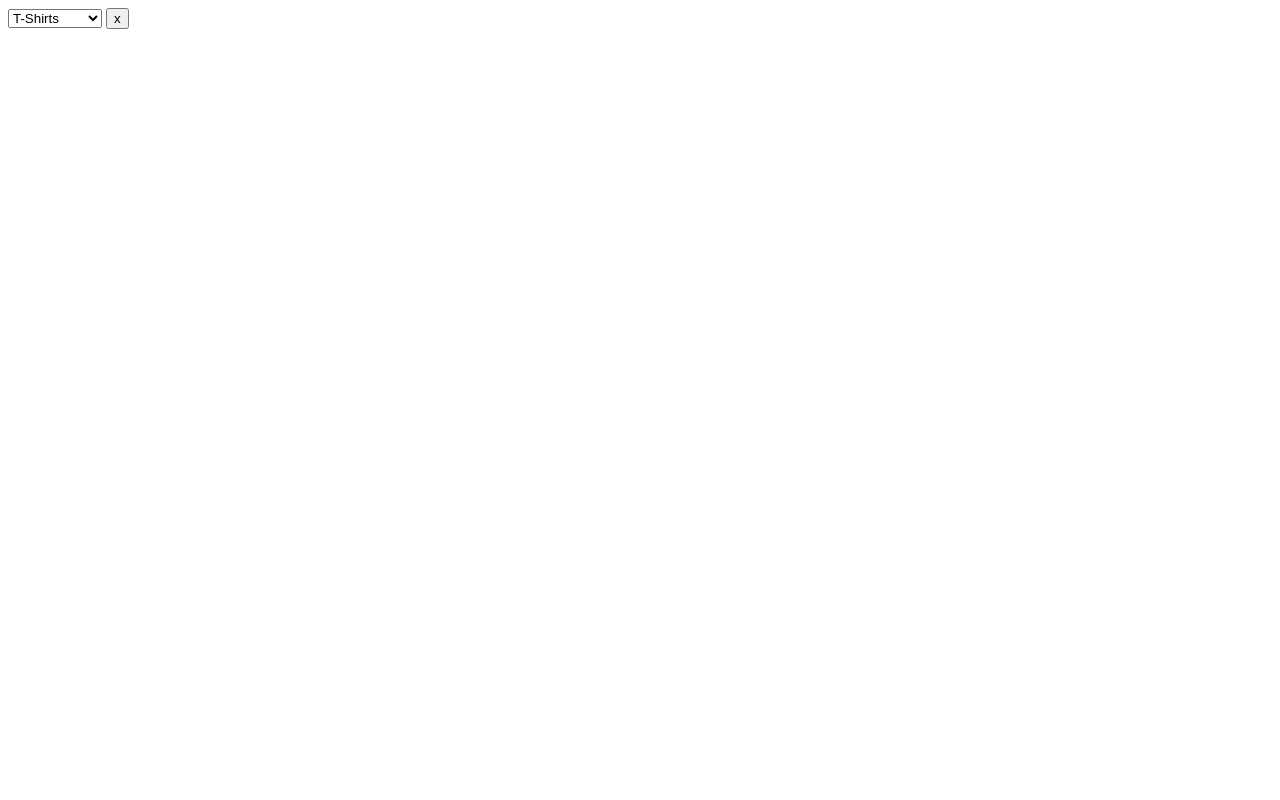
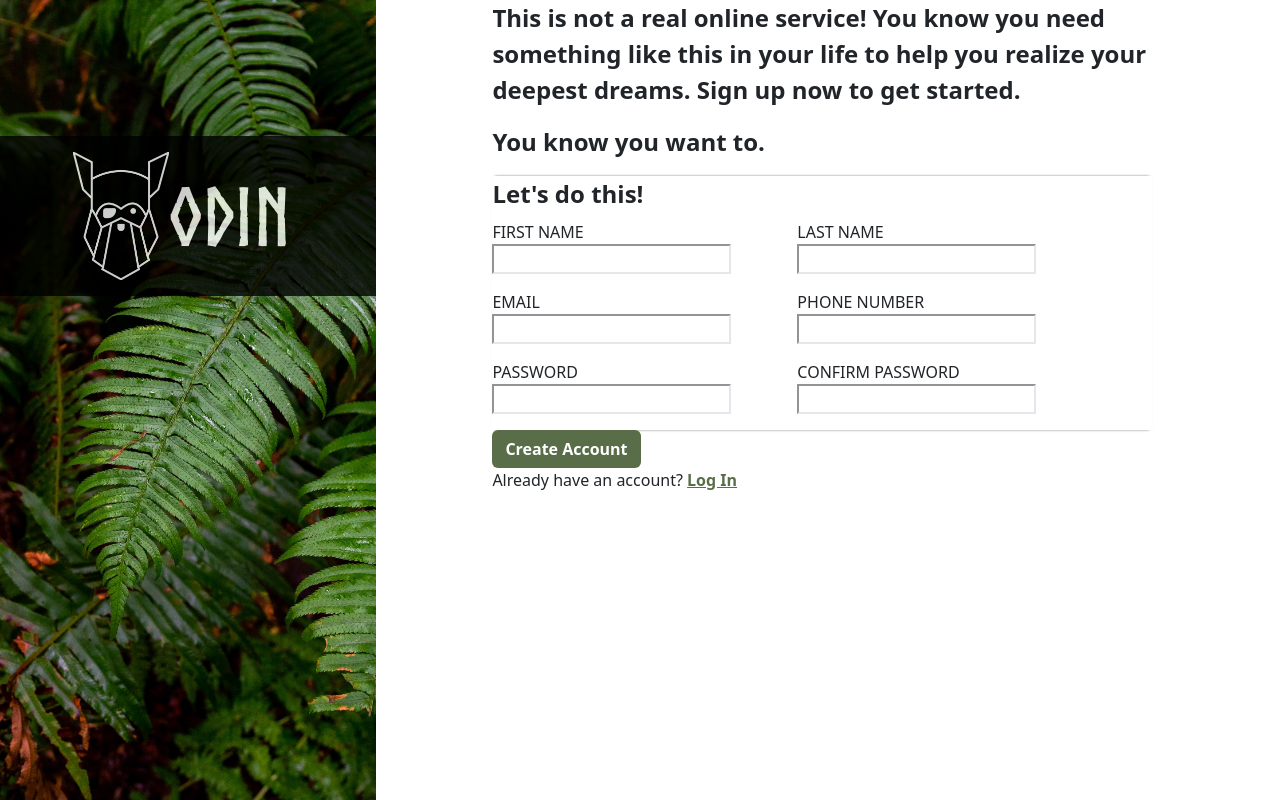
Before and after one commit to PrachponleuUch/Sign-up-Form-TOP-, a plain HTML site: page index.html in a window 1280 px wide. Drawn offline with nearby package versions, Linux system fonts and the light colour scheme.

Commit message:
Added Form and Script

```diff
--- a/index.html
+++ b/index.html
@@ -1,15 +1,69 @@
-<form action="https://httpbin.org/post" method="post">
-<select name="fashion">
-  <optgroup label="Clothing">
-    <option value="t_shirt">T-Shirts</option>
-    <option value="sweater">Sweaters</option>
-    <option value="coats">Coats</option>
-  </optgroup>
-  <optgroup label="Foot Wear">
-    <option value="sneakers">Sneakers</option>
-    <option value="boots">Boots</option>
-    <option value="sandals">Sandals</option>
-  </optgroup>
-</select>
-<button type="submit">x</button>
-</form>
+<!DOCTYPE html>
+<html lang="en">
+<head>
+  <meta charset="UTF-8">
+  <meta name="viewport" content="width=device-width, initial-scale=1.0">
+  <title>Sign-Up Form</title>
+  <link href="https://cdn.jsdelivr.net/npm/bootstrap@5.3.0/dist/css/bootstrap.min.css" rel="stylesheet" integrity="sha384-9ndCyUaIbzAi2FUVXJi0CjmCapSmO7SnpJef0486qhLnuZ2cdeRhO02iuK6FUUVM" crossorigin="anonymous">
+  <link rel="stylesheet" href="./style.css">
+  <script src="./script.js" defer></script>
+</head>
+<body>
+  <main class="container">
+    <div class="row">
+      <div class="col-4" id="green">
+        <div><img id="odin" src="./odin-lined.png" alt=""> <span>ODIN</span></div>
+      </div>
+      <div class="col-8" id="form">
+        <div id="form1">
+          <p id="p1">
+            This is not a real online service! You  know you need something like this in your life to help you realize your deepest dreams. Sign up now to get started.
+          </p>
+          <p id="p2">
+            You know you want to.
+          </p>
+        </div>
+        <form id="form2" action="https://httpbin.org/post" method="post">
+          <fieldset>
+            <legend>Let's do this!</legend>
+            <section class="input">
+              <div>
+                <p>
+                  <label for="firstName">FIRST NAME</label><br>
+                  <input type="text" name="firstName" id="firstName" required>
+                </p>
+                <p>
+                  <label for="email">EMAIL</label><br>
+                  <input name="email" type="email" id="email" required>
+                </p>
+                <p>
+                  <label for="password">PASSWORD</label><br>
+                  <input type="password" id="password" required>
+                </p>
+                <p id="message"></p>
+              </div>
+              <div>
+                <p>
+                  <label for="lastName">LAST NAME</label><br>
+                  <input name="lastName" type="text" id="lastName" required>
+                </p>
+                <p>
+                  <label for="phoneNumber">PHONE NUMBER</label><br>
+                  <input name="phoneNumber" type="number" id="phoneNumber" required>
+                </p>
+                <p>
+                  <label for="re-password">CONFIRM PASSWORD</label><br>
+                  <input type="password" id="re-password" required>
+                </p>
+              </div>
+            </section>
+          </fieldset>
+          <button type="submit" class="btn">Create Account</button>
+          <p id="login">Already have an account? <a href="#">Log In</a></p>
+        </form>
+      </div>
+    </div>
+  </main>
+
+</body>
+</html>
--- /dev/null
+++ b/script.js
@@ -0,0 +1,36 @@
+'use strict'
+
+var check = function() {
+  if (pw.value === rePW.value) {
+    pw.classList.remove('error');
+    rePW.classList.remove('error');
+    message.style.color = 'green';
+    message.innerHTML = 'Password Matched';
+    return true;
+  } else {
+    pw.classList.add('error');
+    rePW.classList.add('error');
+    message.style.color = 'red';
+    message.innerHTML = '*Passwords do not match';
+    return false;
+  }
+}
+
+let pw = document.getElementById('password');
+let rePW = document.getElementById('re-password');
+let message = document.getElementById('message');
+let form = document.getElementById('form2');
+pw.addEventListener('keyup', (e) => {
+  e.preventDefault();
+  check();
+});
+
+rePW.addEventListener('keyup', (e) => {
+  e.preventDefault();
+  check();
+});
+
+form.addEventListener('submit', (e) => {
+  e.preventDefault();
+  if(check()) form.submit();
+})
--- a/style.css
+++ b/style.css
@@ -0,0 +1,99 @@
+@font-face {
+  font-family: 'Norse-Bold';
+  src: url("./Norse-Bold.otf") format('opentype');
+}
+
+main.container{
+  height: 100vh;
+  margin: 0px;
+  padding: 0px;
+  width: 100vw;
+}
+
+.row{
+  height: 100%;
+}
+
+#green, #form{
+  padding: 0px;
+}
+
+#green{
+  background-image: url(./green.jpg);
+  height: 100%;
+  background-size: cover;
+  background-repeat: no-repeat;
+}
+
+#green > div{
+  height: 20%;
+  margin-top: 35%;
+  display: flex;
+  align-items: center;
+  justify-content: center;
+  background-color: black;
+  opacity: 0.8;
+}
+
+#odin{
+  height: 80%;
+}
+
+#green span{
+  font-family: Norse-Bold;
+  font-size: 5rem;
+  text-align: center;
+  color: white;
+}
+
+#form{
+  padding-left: 10%;
+  display: flex;
+  flex-direction: column;
+}
+
+
+#p1, #p2, legend{
+  font-weight: bold;
+  font-size: 1.5rem;
+}
+
+fieldset{
+  box-shadow: 0 -2px 3px -3px black, 0 2px 3px -3px black;
+}
+
+.input{
+  display: flex;
+  gap: 10%;
+}
+
+.btn{
+  background-color: #596D48;
+  color: white;
+  font-weight: bold;
+}
+
+.btn:hover{
+  background-color: #596D48;
+  color: white;
+  font-weight: bold;
+  opacity: 0.5;
+}
+
+#login a{
+  color: #596D48;
+  font-weight: bold;
+}
+
+input{
+  border-color: #E5E7EB;
+}
+
+input:focus{
+  border-color: blue;
+  box-shadow: 0 0 2px 2px blue;
+}
+
+.error{
+  border-color: red;
+}
```
Also changed, not shown: Norse-Bold.otf (added), green.jpg (added), odin-lined.png (added).
